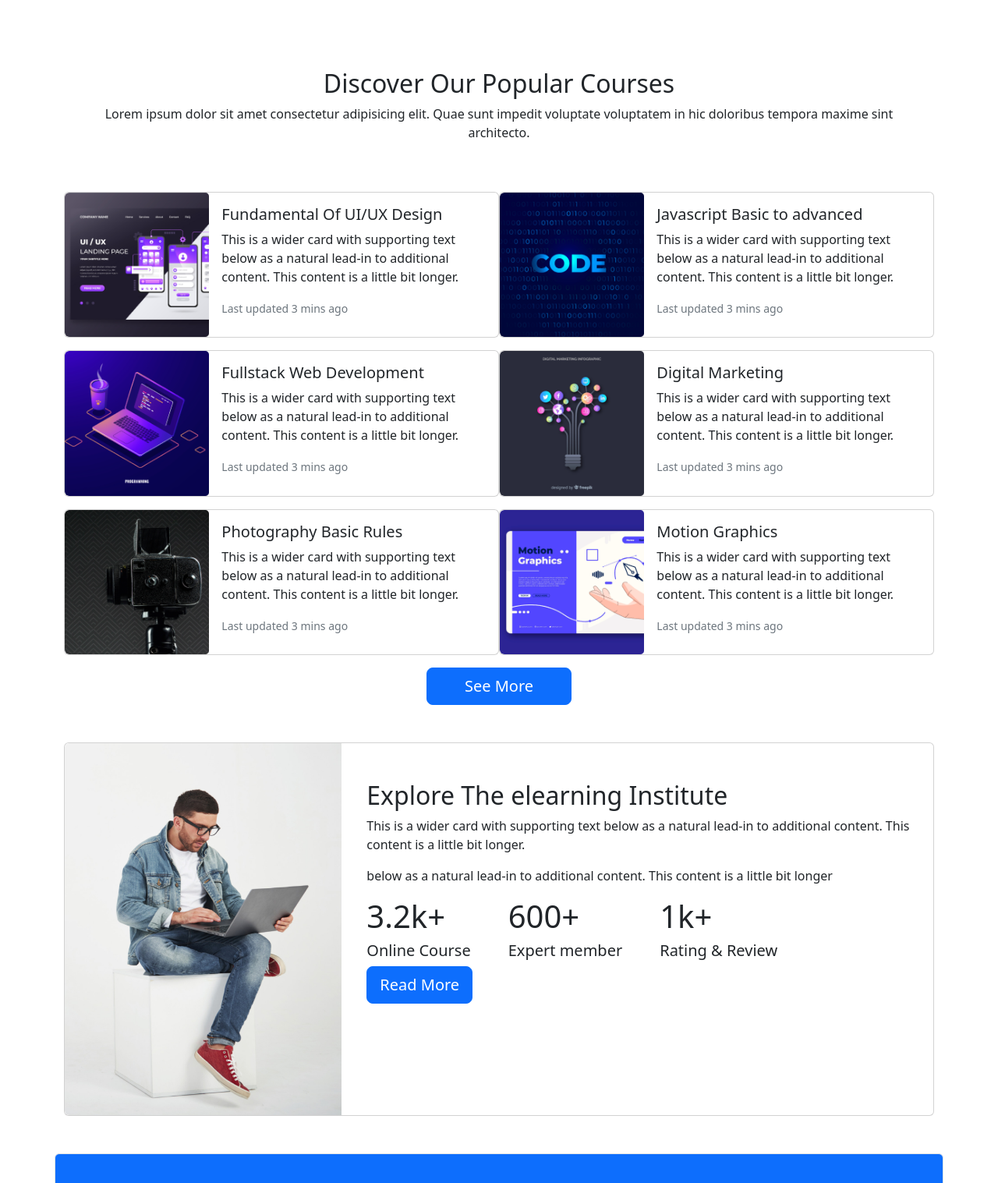
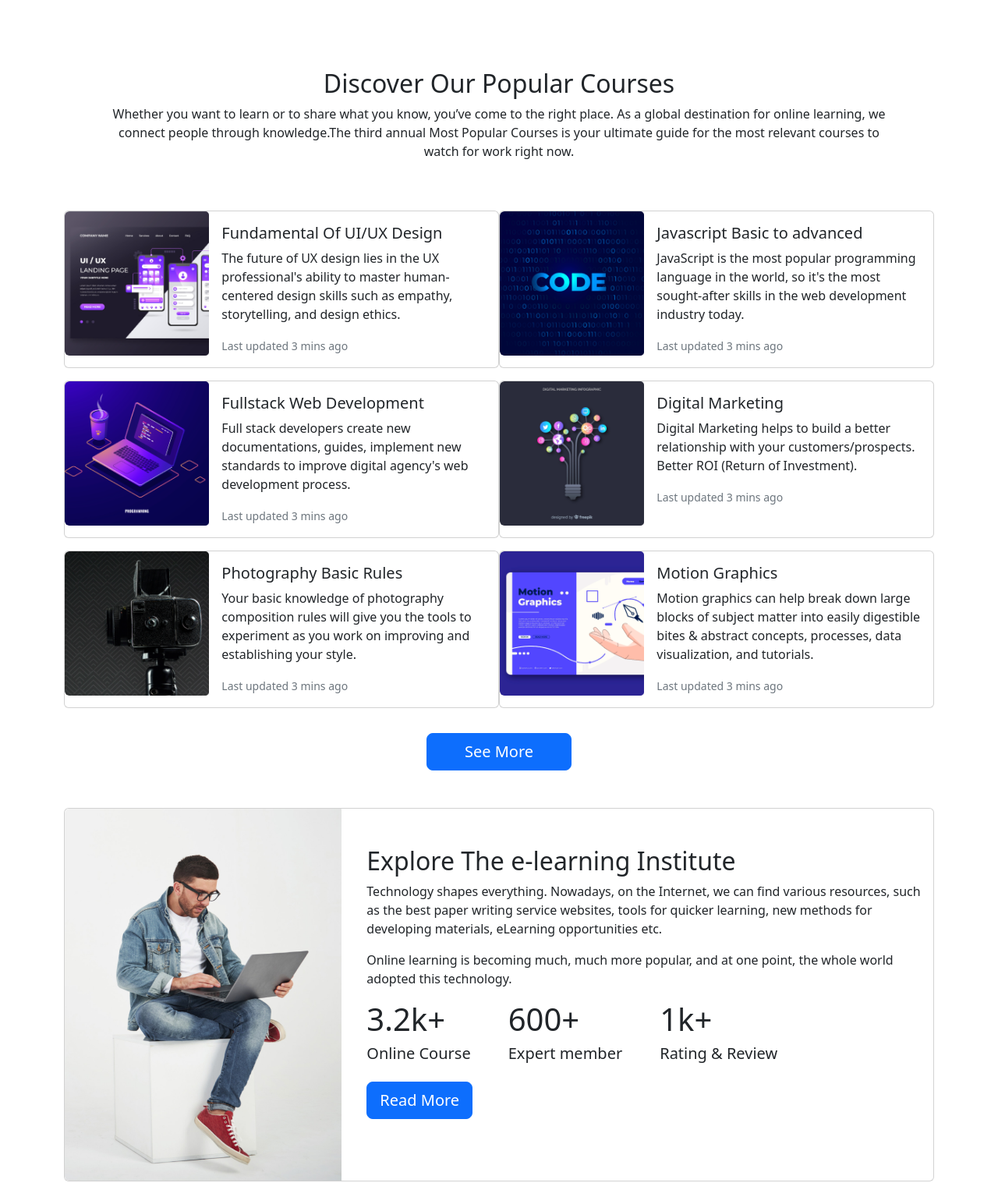
Before and after one commit to Ashtrovart/skill-school, a plain HTML site: page index.html in a window 1280 px wide. Shown: the part 780-2297 px from the top of the page at 78% size. Drawn offline with nearby package versions, Linux system fonts and the light colour scheme.

Commit message:
Unique Article Added

```diff
--- a/index.html
+++ b/index.html
@@ -98,7 +98,7 @@
       <section class="mt-5 container" id="Courses">
         <div class="text-center p-5">
           <h2>Discover Our Popular Courses</h2>
-          <p>Lorem ipsum dolor sit amet consectetur adipisicing elit. Quae sunt impedit voluptate voluptatem in hic doloribus tempora maxime sint architecto.</p>
+          <p>Whether you want to learn or to share what you know, you’ve come to the right place. As a global destination for online learning, we connect people through knowledge.The third annual Most Popular Courses is your ultimate guide for the most relevant courses to watch for work right now.</p>
         </div>
         <div class="row row-cols-1 row-cols-md-2 g-0">
           <!-- Courses Card-1  -->
@@ -110,7 +110,7 @@
               <div class="col-md-8">
                 <div class="card-body">
                   <h5 class="card-title">Fundamental Of UI/UX Design</h5>
-                  <p class="card-text">This is a wider card with supporting text below as a natural lead-in to additional content. This content is a little bit longer.</p>
+                  <p class="card-text">The future of UX design lies in the UX professional's ability to master human-centered design skills such as empathy, storytelling, and design ethics.</p>
                   <p class="card-text"><small class="text-muted">Last updated 3 mins ago</small></p>
                 </div>
               </div>
@@ -125,7 +125,7 @@
               <div class="col-md-8">
                 <div class="card-body">
                   <h5 class="card-title">Javascript Basic to advanced</h5>
-                  <p class="card-text">This is a wider card with supporting text below as a natural lead-in to additional content. This content is a little bit longer.</p>
+                  <p class="card-text">JavaScript is the most popular programming language in the world, so it's the most sought-after skills in the web development industry today.</p>
                   <p class="card-text"><small class="text-muted">Last updated 3 mins ago</small></p>
                 </div>
               </div>
@@ -140,7 +140,7 @@
               <div class="col-md-8">
                 <div class="card-body">
                   <h5 class="card-title">Fullstack Web Development</h5>
-                  <p class="card-text">This is a wider card with supporting text below as a natural lead-in to additional content. This content is a little bit longer.</p>
+                  <p class="card-text">Full stack developers create new documentations, guides, implement new standards to improve digital agency's web development process.</p>
                   <p class="card-text"><small class="text-muted">Last updated 3 mins ago</small></p>
                 </div>
               </div>
@@ -155,7 +155,7 @@
               <div class="col-md-8">
                 <div class="card-body">
                   <h5 class="card-title">Digital Marketing</h5>
-                  <p class="card-text">This is a wider card with supporting text below as a natural lead-in to additional content. This content is a little bit longer.</p>
+                  <p class="card-text">Digital Marketing helps to build a better relationship with your customers/prospects. Better ROI (Return of Investment).</p>
                   <p class="card-text"><small class="text-muted">Last updated 3 mins ago</small></p>
                 </div>
               </div>
@@ -170,7 +170,7 @@
               <div class="col-md-8">
                 <div class="card-body">
                   <h5 class="card-title">Photography Basic Rules</h5>
-                  <p class="card-text">This is a wider card with supporting text below as a natural lead-in to additional content. This content is a little bit longer.</p>
+                  <p class="card-text">Your basic knowledge of photography composition rules will give you the tools to experiment as you work on improving and establishing your style.</p>
                   <p class="card-text"><small class="text-muted">Last updated 3 mins ago</small></p>
                 </div>
               </div>
@@ -185,16 +185,16 @@
               <div class="col-md-8">
                 <div class="card-body">
                   <h5 class="card-title">Motion Graphics</h5>
-                  <p class="card-text">This is a wider card with supporting text below as a natural lead-in to additional content. This content is a little bit longer.</p>
+                  <p class="card-text">Motion graphics can help break down large blocks of subject matter into easily digestible bites & abstract concepts, processes, data visualization, and tutorials.</p>
                   <p class="card-text"><small class="text-muted">Last updated 3 mins ago</small></p>
                 </div>
               </div>
             </div>
           </div>
         </div>
-        <div class="btn btn-primary btn-lg d-grid gap-2 col-2 mx-auto" type="button">See More</div>
+        <div class="btn btn-primary btn-lg d-grid gap-2 col-2 mx-auto mt-3" type="button">See More</div>
       </section>
-      <!-- Explore The elearning Start  -->
+      <!-- Explore The e-learning Start  -->
       <section class="container mt-5" id="About">
         <div class="card mb-3" style="max-width: auto;">
           <div class="row g-0">
@@ -203,10 +203,10 @@
             </div>
             <div class="col-md-8">
               <div class="card-body pt-5">
-                <h2 class="card-title">Explore The elearning
+                <h2 class="card-title">Explore The e-learning
                   Institute</h2>
-                <p class="card-text">This is a wider card with supporting text below as a natural lead-in to additional content. This content is a little bit longer.</p>
-                <p class="card-text">below as a natural lead-in to additional content. This content is a little bit longer</p>
+                <p class="card-text">Technology shapes everything. Nowadays, on the Internet, we can find various resources, such as the best paper writing service websites, tools for quicker learning, new methods for developing materials, eLearning opportunities etc.</p>
+                <p class="card-text">Online learning is becoming much, much more popular, and at one point, the whole world adopted this technology.</p>
                 <div class="d-flex">
                   <div class="me-5">
                     <h1>3.2k+</h1>
@@ -221,7 +221,7 @@
                     <h5>Rating & Review</h5>
                   </div>
                 </div>
-                <div class="btn btn-primary btn-lg">Read More</div>
+                <div class="btn btn-primary btn-lg mt-3">Read More</div>
               </div>
             </div>
           </div>
@@ -231,7 +231,7 @@
       <section class="container d-flex justify-content-around bg-primary border rounded mt-5 p-5" id="Register">
           <div class="text-white">
             <h1>Ready to join?</h1>
-            <p>Lorem ipsum dolor sit amet, consectetur adipisicing elit. <br> Ea nesciunt qui sunt! Obcaecati natus fugiat esse rem asperiores quisquam optio.</p>
+            <p>You are just one step away from joining with us. <br> Click on the resgister button if you want to be a part of this amazing family.</p>
           </div>
           <button type="button" class="btn btn-light btn-lg my-auto" data-bs-toggle="modal" data-bs-target="#exampleModal">Register Now</button>
           <!-- Vertically centered modal -->
@@ -379,7 +379,7 @@
       <section class="container my-5" id="FAQ">
         <div class="text-center my-5">
           <h1>Frequently Asked Questions</h1>
-          <p>Lorem ipsum dolor sit amet consectetur adipisicing elit. Minima in, fugit enim fugiat molestias eveniet! Id voluptates ab nobis commodi nihil magni enim vitae? Neque!</p>
+          <p>This is a list of commonly asked questions and answers on our website about various topics. You may find this useful if you have any question about our services too.</p>
         </div>
         <div class="accordion" id="accordionPanelsStayOpenExample">
           <!-- FAQ number 1  -->
@@ -391,7 +391,7 @@
             </h2>
             <div id="panelsStayOpen-collapseOne" class="accordion-collapse collapse show" aria-labelledby="panelsStayOpen-headingOne">
               <div class="accordion-body">
-                <strong>This is the first item's accordion body.</strong> It is shown by default, until the collapse plugin adds the appropriate classes that we use to style each element. These classes control the overall appearance, as well as the showing and hiding via CSS transitions. You can modify any of this with custom CSS or overriding our default variables. It's also worth noting that just about any HTML can go within the <code>.accordion-body</code>, though the transition does limit overflow.
+                <strong>The basic difference between CSS Grid Layout and CSS Flexbox Layout is that flexbox was designed for layout in one dimension - either a row or a column. Grid was designed for two-dimensional layout - rows, and columns at the same time.
               </div>
             </div>
           </div>
@@ -404,7 +404,7 @@
             </h2>
             <div id="panelsStayOpen-collapseTwo" class="accordion-collapse collapse" aria-labelledby="panelsStayOpen-headingTwo">
               <div class="accordion-body">
-                <strong>This is the second item's accordion body.</strong> It is hidden by default, until the collapse plugin adds the appropriate classes that we use to style each element. These classes control the overall appearance, as well as the showing and hiding via CSS transitions. You can modify any of this with custom CSS or overriding our default variables. It's also worth noting that just about any HTML can go within the <code>.accordion-body</code>, though the transition does limit overflow.
+                <strong>The main difference between TailwindCSS and Bootstrap is that Tailwind CSS is not a UI kit. Unlike UI kits such as Bootstrap, Bulma, and Foundation, Tailwind CSS doesn't have a default theme or built-in UI components. Instead, it comes with predesigned widgets you can use to build your site from scratch.
               </div>
             </div>
           </div>
@@ -417,7 +417,7 @@
             </h2>
             <div id="panelsStayOpen-collapseThree" class="accordion-collapse collapse" aria-labelledby="panelsStayOpen-headingThree">
               <div class="accordion-body">
-                <strong>This is the third item's accordion body.</strong> It is hidden by default, until the collapse plugin adds the appropriate classes that we use to style each element. These classes control the overall appearance, as well as the showing and hiding via CSS transitions. You can modify any of this with custom CSS or overriding our default variables. It's also worth noting that just about any HTML can go within the <code>.accordion-body</code>, though the transition does limit overflow.
+                <strong>The CSS box model is essentially a box that wraps around every HTML element. It consists of: margins, borders, padding, and the actual content.
               </div>
             </div>
           </div>
@@ -430,7 +430,7 @@
             </h2>
             <div id="panelsStayOpen-collapseThree" class="accordion-collapse collapse" aria-labelledby="panelsStayOpen-headingThree">
               <div class="accordion-body">
-                <strong>This is the third item's accordion body.</strong> It is hidden by default, until the collapse plugin adds the appropriate classes that we use to style each element. These classes control the overall appearance, as well as the showing and hiding via CSS transitions. You can modify any of this with custom CSS or overriding our default variables. It's also worth noting that just about any HTML can go within the <code>.accordion-body</code>, though the transition does limit overflow.
+                <p>The HTML semantics refers to the tags that provide meaning to an <strong>HTML page</strong> rather than just presentation. It makes HTML more comprehensible by better defining the different sections and layout of web pages.</p>
               </div>
             </div>
           </div>
```
